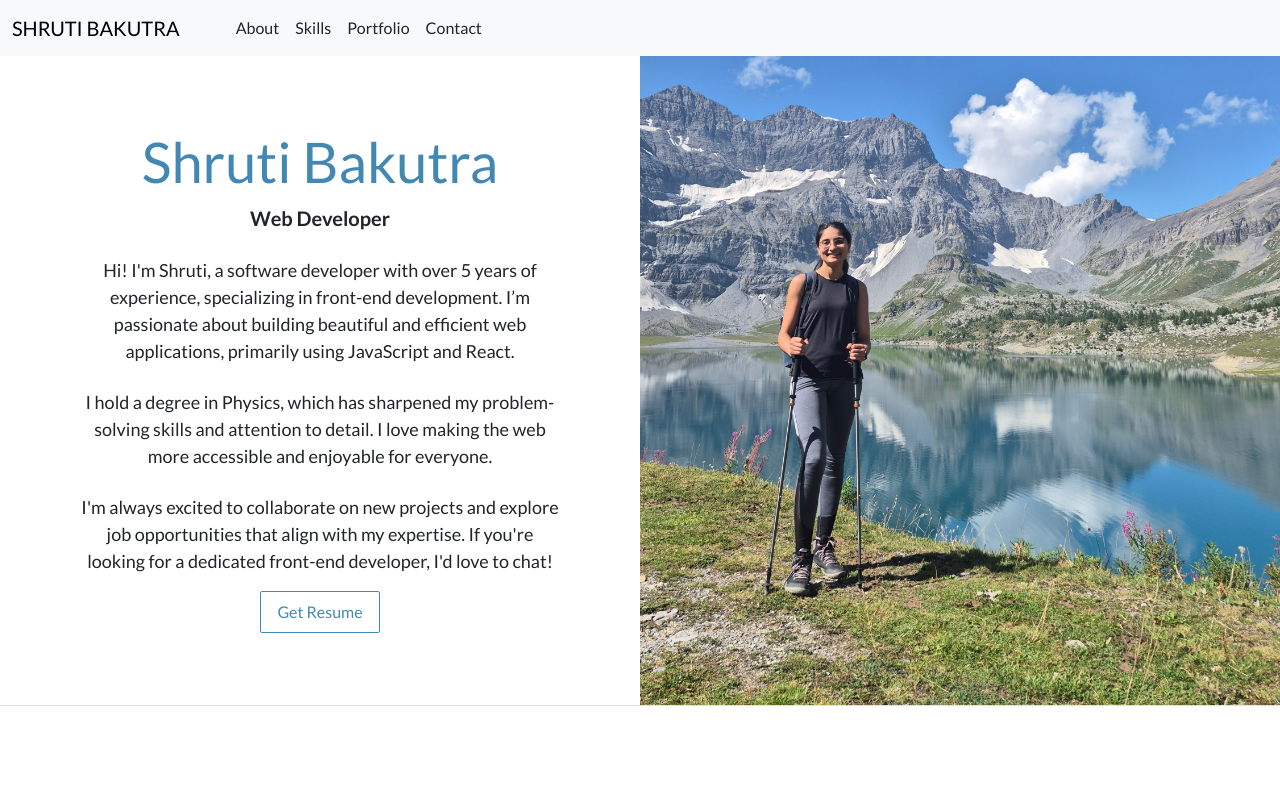
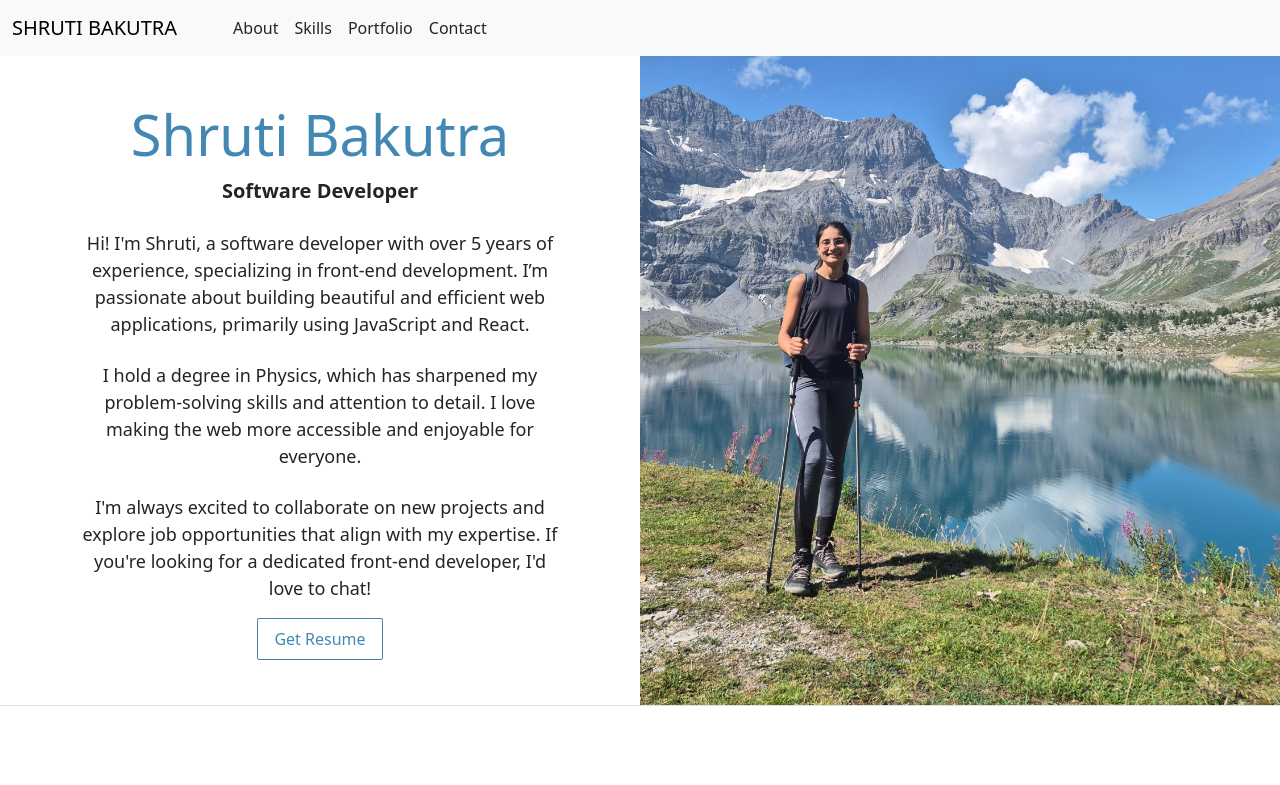
Before and after one commit to shrutibakutra/me, a React (Create React App) app: page / in a window 1280 px wide. Shown: the top 785 px of the page. Built offline with nearby package versions, Linux system fonts and the light colour scheme.

Commit message:
updated fonts

```diff
--- a/src/App.css
+++ b/src/App.css
@@ -1,4 +1,4 @@
 body {
-  font-family: "Lato", sans-serif;
+  /* font-family: "Lato", sans-serif; */
   font-optical-sizing: auto;
 }
--- a/src/components/Aboutme/contents.tsx
+++ b/src/components/Aboutme/contents.tsx
@@ -5,7 +5,7 @@ const Contents = () => {
         <div className="aboutme__content__inside">
             <h1>Shruti Bakutra</h1>
             <div className="aboutme__content__inside__dev">
-                Web Developer
+                Software Developer
             </div>
             <div className="aboutme__content__inside__details">
                 <div>
```
